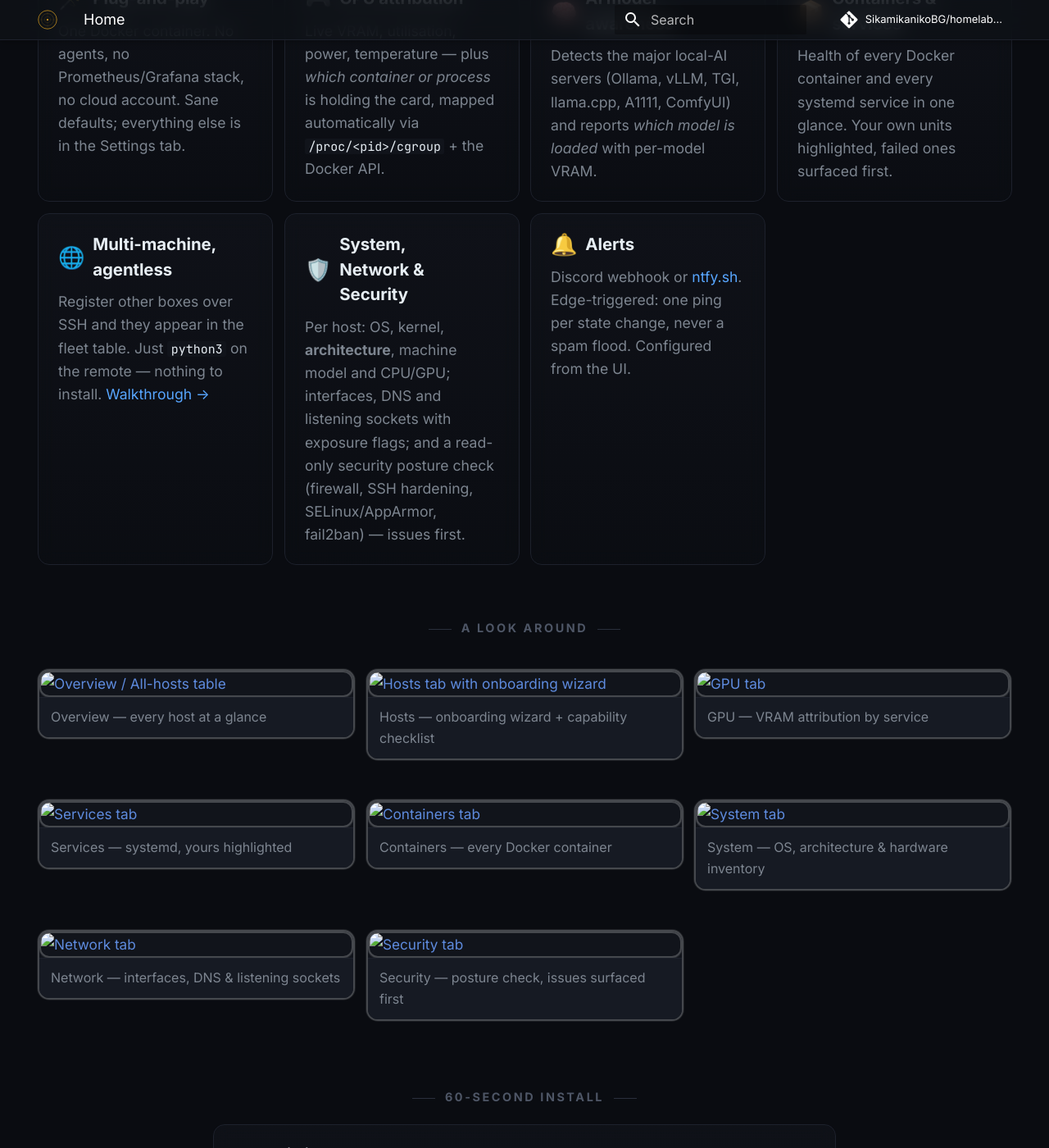
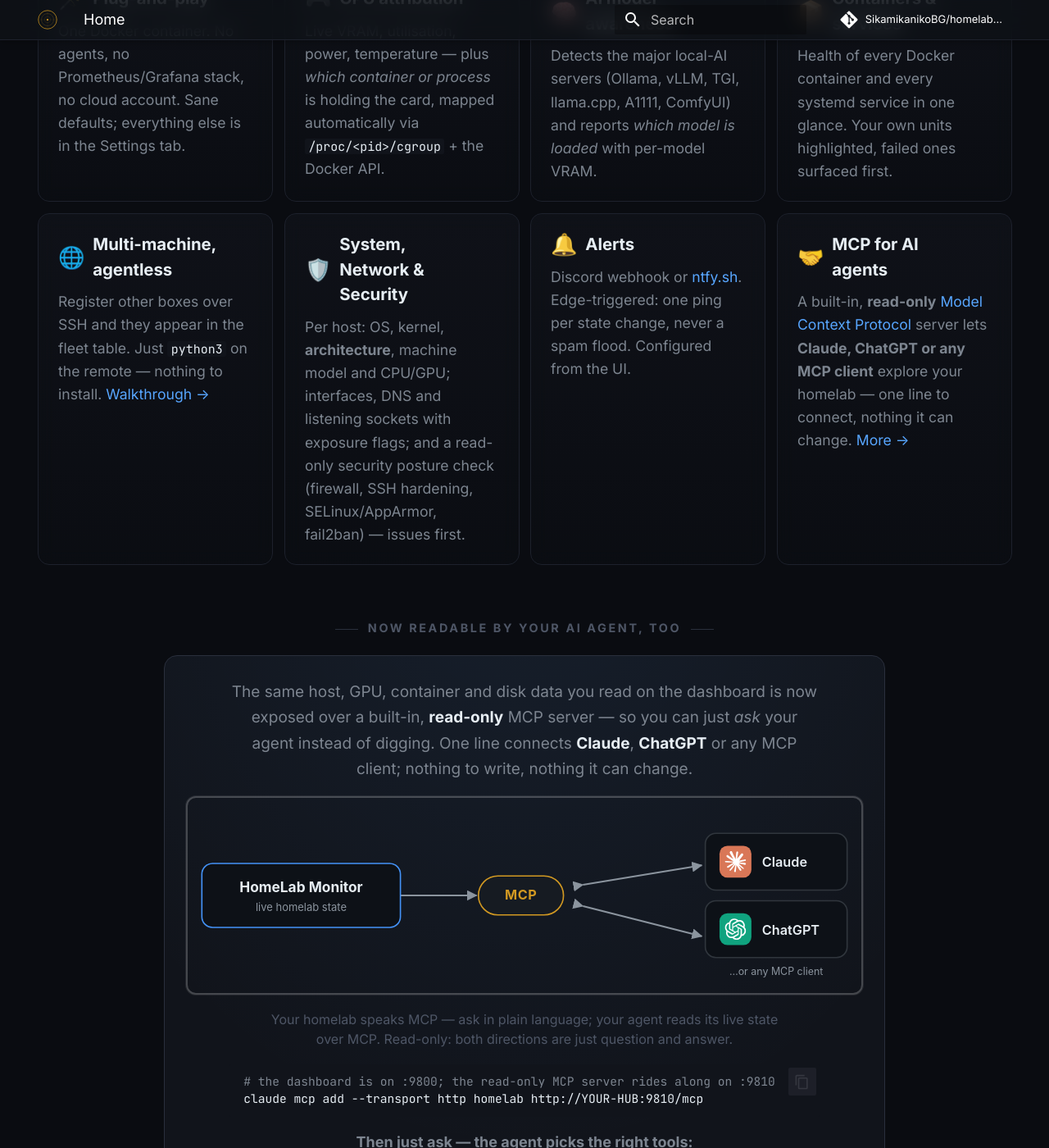
Before and after one commit to MahroshAtif2005/homelab-monitor, an MkDocs documentation site: the page built from website/index.md, in a window 1280 px wide and 1400 px high, scrolled down 1482 px. Shown: the whole window at 82% size. Built offline with MkDocs 1.6.1 and Material for MkDocs 9.7.7, drawn with Linux system fonts in a browser that asks for light colours; comment, search, counter and statistics services are not loaded; some of the changed text lies outside the part shown.

Commit message:
docs(site): feature MCP on the landing page + MCP SEO
- Landing page: new 'Now readable by your AI agent, too' band with a
  HomeLab Monitor <-> MCP <-> Claude/ChatGPT diagram (read-only: both
  directions are question & answer), the connect one-liner, example prompts,
  plus an MCP feature card. New website/assets/mcp-agents.svg + band styles.
- SEO: MCP-forward site_description; per-page meta description on the landing
  and MCP pages; MCP-forward title on the MCP page. Copy sanity-checked with Jarvis.

Co-Authored-By: Claude Opus 4.8 (1M context) <noreply@anthropic.com>

````diff
--- a/mkdocs.yml
+++ b/mkdocs.yml
@@ -1,5 +1,5 @@
 site_name: HomeLab Monitor
-site_description: A small, friendly dashboard for a self-hosted home lab — GPU, AI VRAM, Docker, systemd and host health. Multi-machine since 0.8.
+site_description: A small, friendly self-hosted homelab dashboard — GPU, AI VRAM, Docker, systemd, host health — with a built-in read-only MCP server for Claude and any AI agent.
 site_url: https://sikamikanikobg.github.io/homelab-monitor/
 site_author: SikamikanikoBG
 repo_url: https://github.com/SikamikanikoBG/homelab-monitor
--- a/website/assets/extra.css
+++ b/website/assets/extra.css
@@ -474,3 +474,58 @@
   vertical-align: middle;
   box-shadow: 0 0 8px var(--hl-amber-soft);
 }
+
+/* ── MCP / AI-agent band ──────────────────────────────────────────────────── */
+.hl-mcp {
+  max-width: 880px;
+  margin: 0 auto 48px;
+  padding: 28px 26px 24px;
+  border: 1px solid var(--hl-bd-2);
+  border-radius: 16px;
+  background:
+    radial-gradient(120% 140% at 50% -20%, rgba(88, 166, 255, 0.08), transparent 60%),
+    var(--hl-card);
+  text-align: center;
+}
+.hl-mcp-pitch {
+  margin: 0 auto 18px;
+  max-width: 720px;
+  color: var(--hl-tx-mut);
+  font-size: 0.95rem;
+  line-height: 1.65;
+}
+.hl-mcp-pitch strong { color: var(--hl-tx); font-weight: 600; }
+.hl-mcp-diagram {
+  display: block;
+  width: 100%;
+  max-width: 720px;
+  height: auto;
+  margin: 4px auto 10px;
+}
+.hl-mcp-cap {
+  margin: 0 auto 18px;
+  max-width: 640px;
+  color: var(--hl-tx-dim);
+  font-size: 0.8rem;
+  line-height: 1.55;
+}
+.hl-mcp pre {
+  text-align: left;
+  max-width: 720px;
+  margin: 0 auto 16px;
+}
+.hl-mcp-prompts {
+  margin: 4px auto 6px;
+  color: var(--hl-tx-mut);
+  font-size: 0.9rem;
+  font-weight: 600;
+}
+.hl-mcp ul {
+  text-align: left;
+  max-width: 720px;
+  margin: 0 auto 20px;
+  color: var(--hl-tx-mut);
+  font-size: 0.88rem;
+  line-height: 1.6;
+}
+.hl-mcp .md-button { margin-top: 4px; }
--- a/website/index.md
+++ b/website/index.md
@@ -1,4 +1,5 @@
 ---
+description: A small, friendly self-hosted homelab dashboard — GPU, AI VRAM, Docker, systemd, host health — with a built-in read-only MCP server for Claude and any AI agent.
 hide:
   - navigation
   - toc
@@ -85,6 +86,45 @@ Discord webhook or [ntfy.sh](https://ntfy.sh). Edge-triggered: one ping per
 state change, never a spam flood. Configured from the UI.
 </div>
 
+<div class="hl-feature hl-reveal delay-1" markdown>
+### <span class="ico">🤝</span> MCP for AI agents
+A built-in, **read-only** [Model Context Protocol](https://modelcontextprotocol.io)
+server lets **Claude, ChatGPT or any MCP client** explore your homelab — one line to
+connect, nothing it can change. [More →](mcp.md)
+</div>
+
+</div>
+
+<div class="hl-section-title hl-reveal">Now readable by your AI agent, too</div>
+
+<div class="hl-mcp hl-reveal" markdown>
+
+<p class="hl-mcp-pitch">
+The same host, GPU, container and disk data you read on the dashboard is now exposed
+over a built-in, <strong>read-only</strong> MCP server — so you can just <em>ask</em>
+your agent instead of digging. One line connects
+<strong>Claude</strong>, <strong>ChatGPT</strong> or any MCP client; nothing to write,
+nothing it can change.
+</p>
+
+<img class="hl-mcp-diagram" src="assets/mcp-agents.svg" alt="HomeLab Monitor connects over MCP to Claude, ChatGPT, or any MCP client; read-only, both directions are question and answer">
+
+<p class="hl-mcp-cap">Your homelab speaks MCP — ask in plain language; your agent reads its live state over MCP. Read-only: both directions are just question and answer.</p>
+
+```bash
+# the dashboard is on :9800; the read-only MCP server rides along on :9810
+claude mcp add --transport http homelab http://YOUR-HUB:9810/mcp
+```
+
+<p class="hl-mcp-prompts">Then just ask — the agent picks the right tools:</p>
+
+- *"My GPU's been pinned for an hour — which model server is loaded, and who's actually calling it?"*
+- *"What's eating `/backup`? Give me the biggest folders and flag anything that looks like runaway logs."*
+- *"Which host is lowest on RAM right now, and what's the top process holding it?"*
+- *"I want to reboot and run an OS upgrade this weekend — which box needs it most, and a safe order given what's running?"*
+
+[Full tool list &amp; setup → MCP docs](mcp.md){ .md-button }
+
 </div>
 
 <div class="hl-section-title hl-reveal">A look around</div>
````
Also changed, not shown: website/mcp.md (+8 -3 lines), website/assets/mcp-agents.svg (added).
